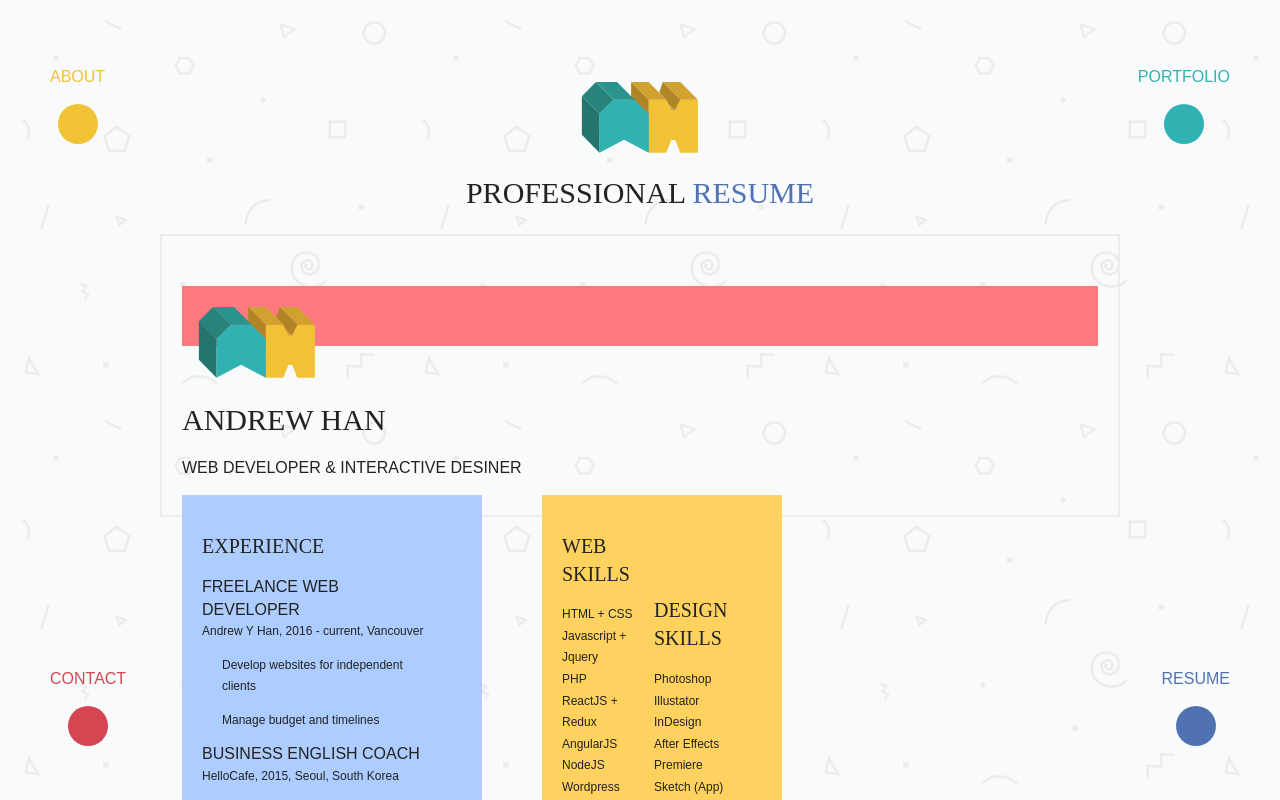
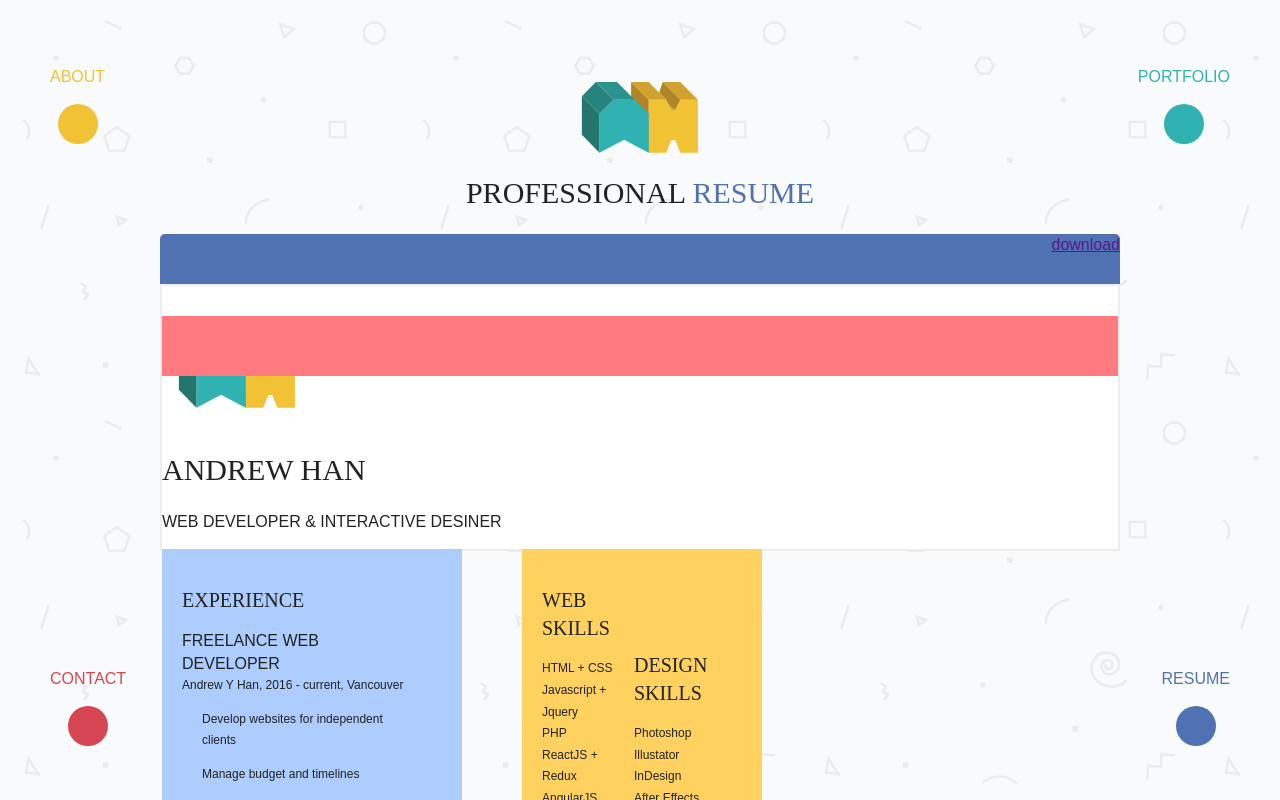
Before and after one commit to drewhan90/andrewyhanPortfolio, a React (Create React App) app: page / in a window 1280 px wide. Both pictures are taken after a click on the item "RESUME". Shown: the top 800 px of the page. Built offline with nearby package versions, Linux system fonts and the light colour scheme.

Commit message:
Resume Update

```diff
--- a/src/pages/Resume.js
+++ b/src/pages/Resume.js
@@ -23,13 +23,13 @@ class Resume extends Component {
           <header className="Content-header">
             <h1>Professional <span className="Resume-color">RESUME</span></h1>
           </header>
-          <section className>
-            <a href="" download></a>
+          <section className="Resume-download">
+            <a href="" download>download</a>
           </section>
-          <section className="Resume-html">
-            <header className="Resume-header">
-              <span className="Resume-headerBG"></span>
-              <img src={logo} className="App-logo" alt="logo" />
+          <section className="Resume-htmlResume">
+            <header className="htmlResume-header">
+              <span className="htmlResume-headerBG"></span>
+              <img className="htmlResume-logo App-logo" src={logo} alt="logo" />
               <h1>andrew han</h1>
               <h3>web developer & interactive desiner</h3>
             </header>
--- a/src/styles/Resume.css
+++ b/src/styles/Resume.css
@@ -2,26 +2,43 @@
   color: #5072B3;
 }
 
-.Resume-html { /* Resume Container */
-  border: 2px solid #ececec; /* Resume border */
+.Resume-download {
+  width: 100%;
+  height: 50px;
+  background-color: #5072B3;
+  border-top-left-radius: 5px;
+  border-top-right-radius: 5px;
 }
 
-.Resume-header { /* Header */
-  position: relative;
+.Resume-download a {
+  float: right;
 }
 
-.Resume-header h1 {
-  margin: 0;
+.Resume-htmlResume { /* Resume Container */
+  border: 2px solid #ececec; /* Resume border */
+  background-color: #FFF;
 }
 
-.Resume-headerBG {
+.htmlResume-header {
+  position: relative;
+  top: 0;
+  left: 0;
+}
+
+.htmlResume-headerBG {
   position: absolute;
   width: 100%;
   height: 60px;
   top: 0;
   left: 0;
   background-color: #ff7a7e;
-  z-index: -1;
+  z-index: 20;
+}
+
+.htmlResume-logo {
+  margin: 0 auto;
+  text-align: center;
+  z-index: 21;
 }
 
 .Resume-container {
```
